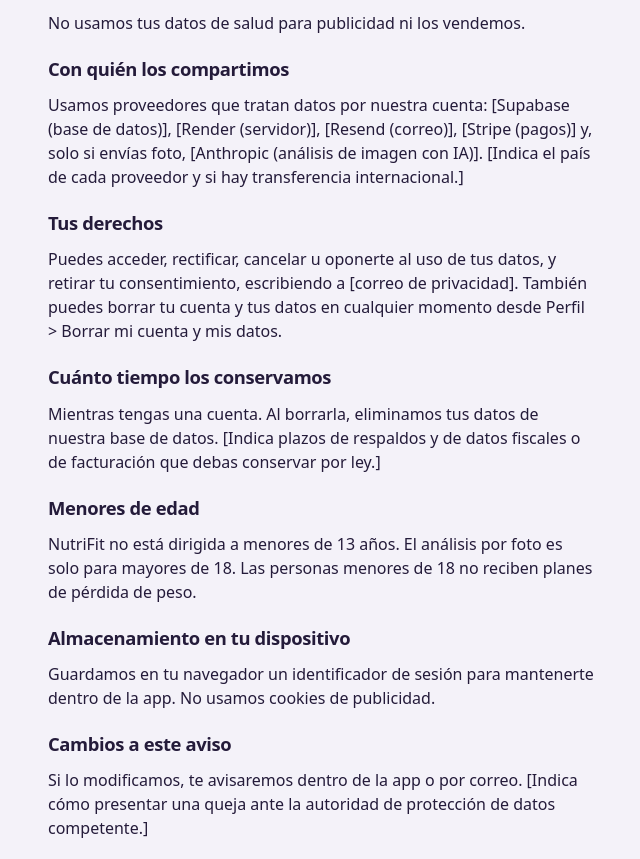
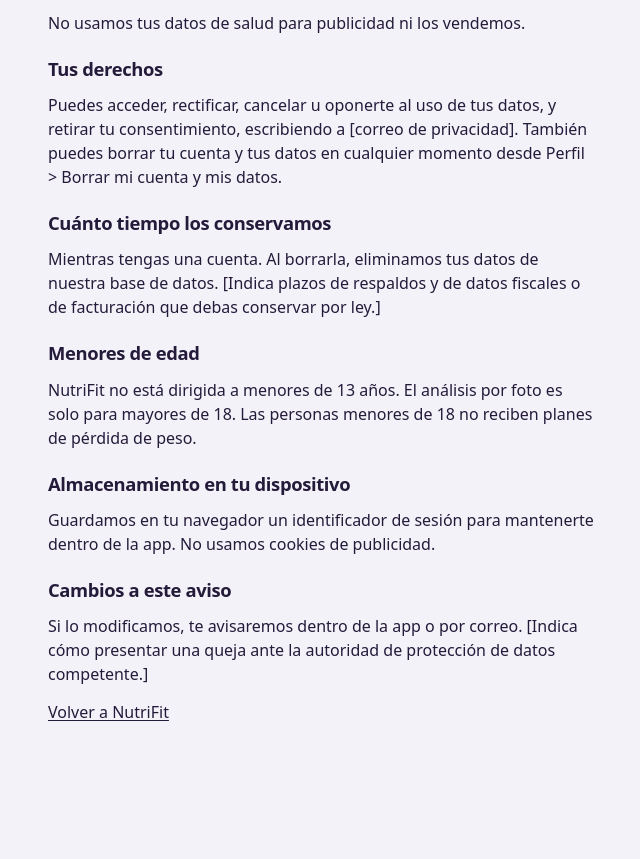
Before and after one commit to Jhonnsmart25/nutrifit, a website: page public/privacidad.html in a window 1280 px wide. Shown: the part 863-1722 px from the top of the page, without its empty margins (294-934 px from the left). After the commit the page ends 1647 px from the top, so only its background shows below. Drawn offline with Linux system fonts and the light colour scheme.

Commit message:
Remove data sharing information from privacidad.html
Removed section about data sharing with providers.

```diff
--- a/public/privacidad.html
+++ b/public/privacidad.html
@@ -36,9 +36,6 @@
     </ul>
     <p>No usamos tus datos de salud para publicidad ni los vendemos.</p>
 
-    <h2>Con quién los compartimos</h2>
-    <p>Usamos proveedores que tratan datos por nuestra cuenta: [Supabase (base de datos)], [Render (servidor)], [Resend (correo)], [Stripe (pagos)] y, solo si envías foto, [Anthropic (análisis de imagen con IA)]. [Indica el país de cada proveedor y si hay transferencia internacional.]</p>
-
     <h2>Tus derechos</h2>
     <p>Puedes acceder, rectificar, cancelar u oponerte al uso de tus datos, y retirar tu consentimiento, escribiendo a [correo de privacidad]. También puedes borrar tu cuenta y tus datos en cualquier momento desde Perfil > Borrar mi cuenta y mis datos.</p>
 
```
